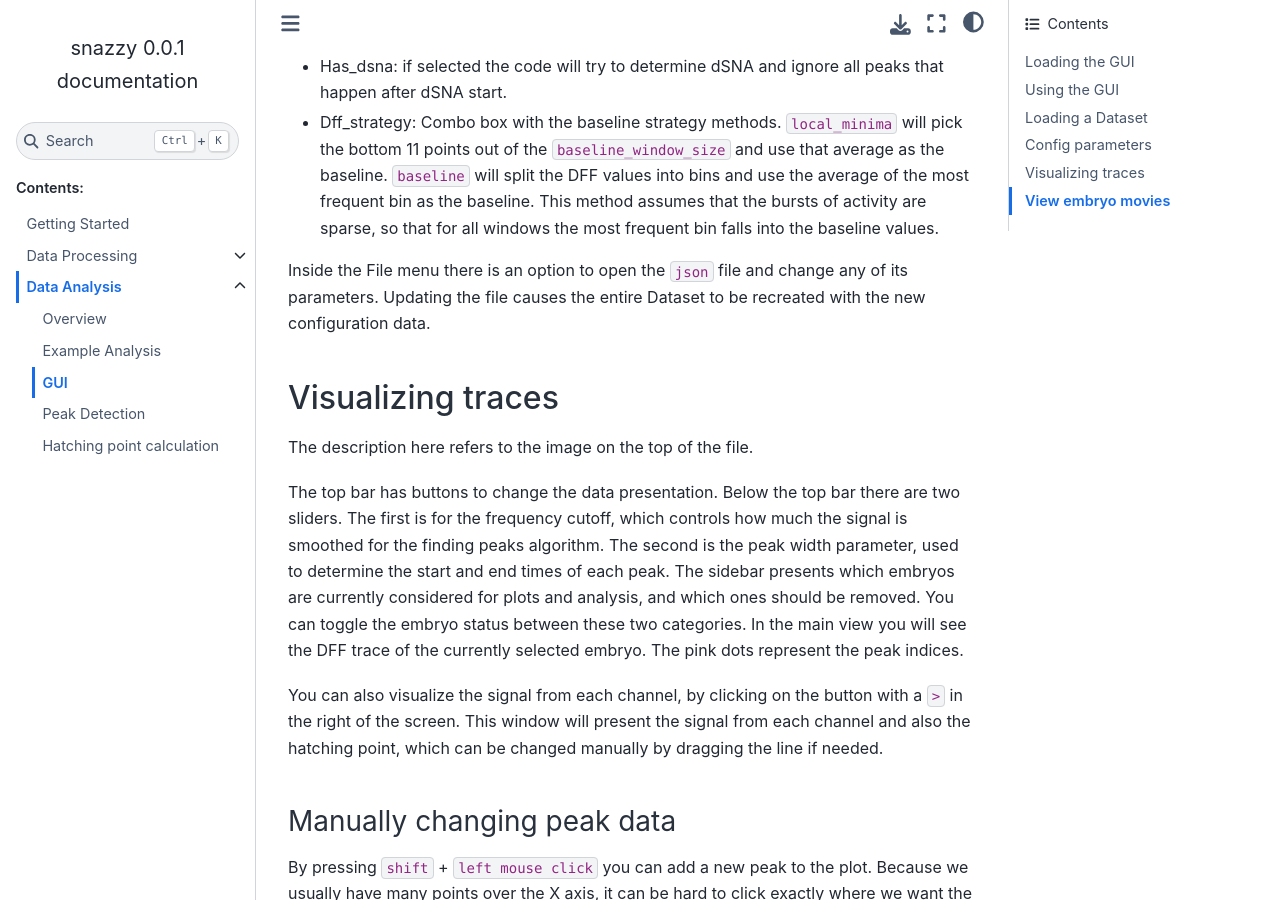
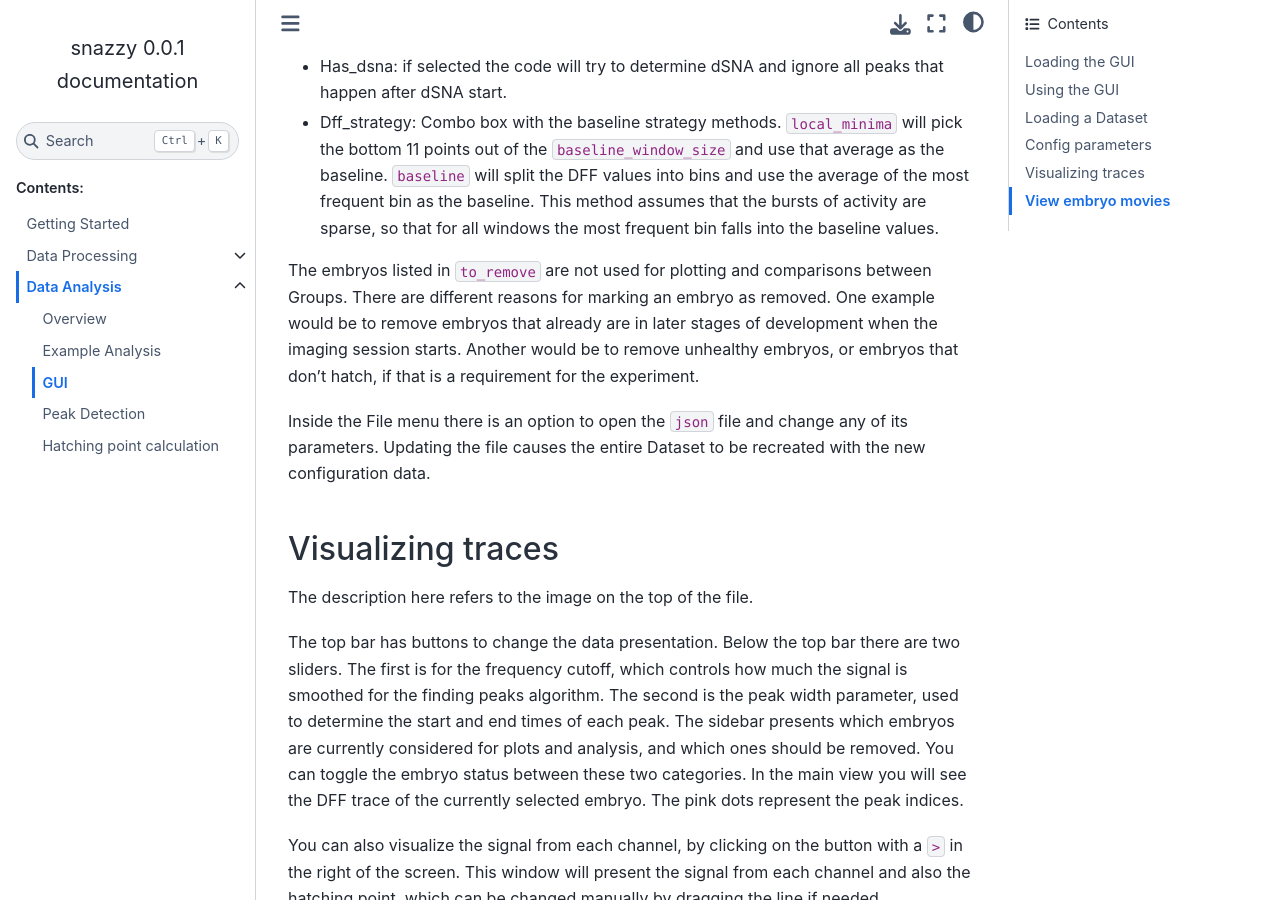
Before and after one commit to ACRLab/snazzy, a Sphinx documentation site: the page built from docs/source/Data_analysis/Graphical_User_Interface.rst, in a window 1280 px wide and 900 px high, scrolled down 2904 px. Built offline with Sphinx 7.4.7 and the Sphinx Book theme 1.1.4, drawn with Linux system fonts in a browser that asks for light colours.

Commit message:
docs: add desctiption for to_remove prop

```diff
--- a/docs/source/Data_analysis/Graphical_User_Interface.rst
+++ b/docs/source/Data_analysis/Graphical_User_Interface.rst
@@ -101,6 +101,11 @@ From this window it's possible to set:
 * Has_dsna: if selected the code will try to determine dSNA and ignore all peaks that happen after dSNA start.
 * Dff_strategy: Combo box with the baseline strategy methods. ``local_minima`` will pick the bottom 11 points out of the ``baseline_window_size`` and use that average as the baseline. ``baseline`` will split the DFF values into bins and use the average of the most frequent bin as the baseline.  This method assumes that the bursts of activity are sparse, so that for all windows the most frequent bin falls into the baseline values.
 
+The embryos listed in ``to_remove`` are not used for plotting and comparisons between Groups.
+There are different reasons for marking an embryo as removed.
+One example would be to remove embryos that already are in later stages of development when the imaging session starts.
+Another would be to remove unhealthy embryos, or embryos that don't hatch, if that is a requirement for the experiment.
+
 Inside the File menu there is an option to open the ``json`` file and change any of its parameters.
 Updating the file causes the entire Dataset to be recreated with the new configuration data.
 
```
